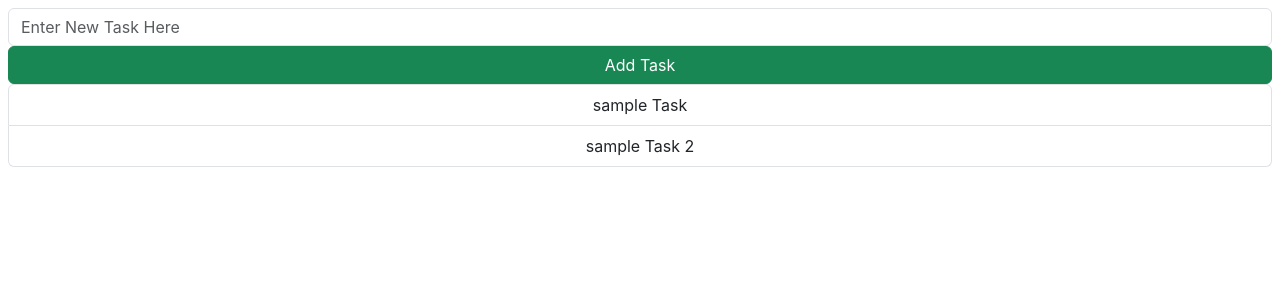
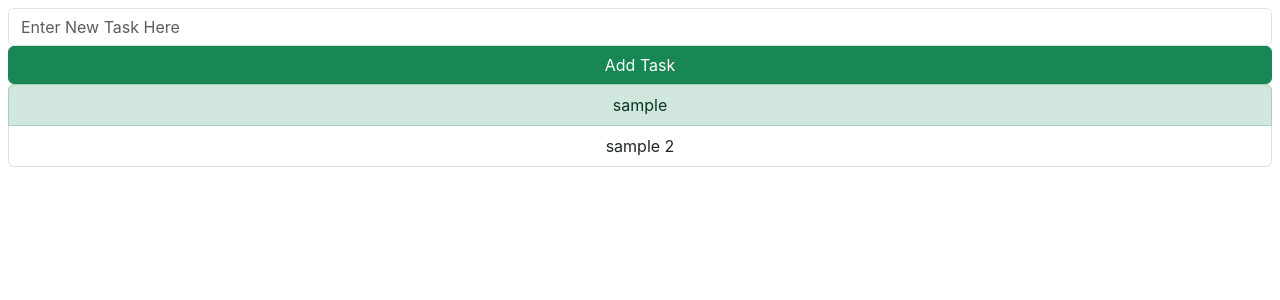
Before and after one commit to WebCoders1122/TODO-App-Redux-Bootstrap, a React (Vite) app: page / in a window 1280 px wide. Shown: the top 300 px of the page. Built offline with nearby package versions, Linux system fonts and the light colour scheme.

Commit message:
task complete feat added

```diff
--- a/src/App.jsx
+++ b/src/App.jsx
@@ -7,35 +7,45 @@ import { useState } from "react";
 
 function App() {
   //total task array
-  const [tasks, setTasks] = useState(["sample Task", "sample Task 2"]);
+  const [tasks, setTasks] = useState([
+    { task: "sample", complete: true },
+    { task: "sample 2", complete: false },
+  ]);
   //new task
-  const [newTask, setNewTask] = useState("");
+  const [newTask, setNewTask] = useState({ task: "", complete: false });
 
-  //function to add newTask to "task array"
+  //function to add, delete, update newTask to "task array"
   const addTask = (task) => {
-    if (task == "") return alert("Please Enter a Task");
+    if (task.task == "") return alert("Please Enter a Task");
     const newTasks = [...tasks];
     newTasks.push(task);
     setTasks(newTasks);
-    setNewTask("");
+    setNewTask({ task: "", complete: false });
   };
-
-  //funtion to delete task from "task array"
   const deleteTask = (index) => {
     const newTasks = [...tasks];
     newTasks.splice(index, 1);
     setTasks(newTasks);
   };
-
+  const updateTask = (index) => {
+    const newTasks = [...tasks];
+    newTasks.splice(index, 1, {
+      task: newTasks[index].task,
+      complete: !newTasks[index].complete,
+    });
+    setTasks(newTasks);
+  };
   return (
     <div className='App m-2'>
       <input
         className='form-control'
         type='text'
         name='task'
-        value={newTask}
+        value={newTask.task}
         placeholder='Enter New Task Here'
-        onChange={(e) => setNewTask(e.target.value)}
+        onChange={(e) =>
+          setNewTask({ ...newTask, [e.target.name]: e.target.value })
+        }
       />
       <button
         className='btn btn-success w-100'
@@ -46,9 +56,11 @@ function App() {
         {tasks.map((task, index) => {
           return (
             <ListGroup.Item
+              variant={task.complete ? "success" : ""}
               key={index}
-              onClick={() => deleteTask(index)}>
-              {task}
+              onClick={() => updateTask(index)}
+              onDoubleClick={() => deleteTask(index)}>
+              {task.task}
             </ListGroup.Item>
           );
         })}
```
